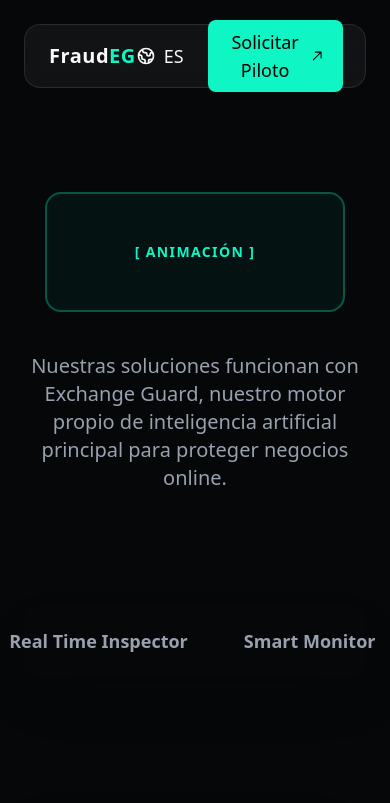
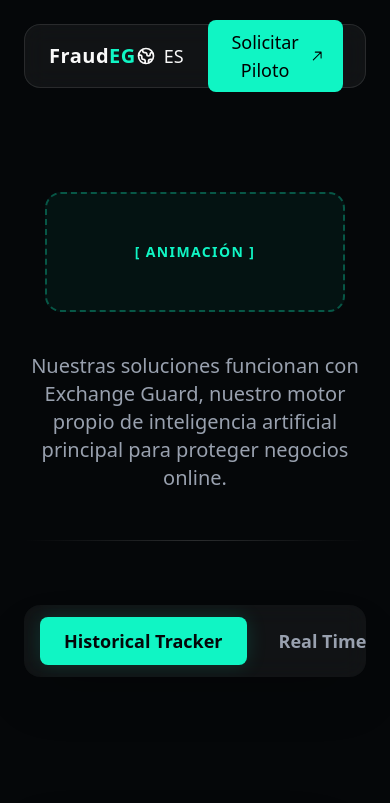
Before and after one commit to NayeliGS/PruebasFrau, a React (Vite) app: page / in a window 390 px wide. Shown: the top 803 px of the page. Built offline with nearby package versions, Linux system fonts and the light colour scheme.

Commit message:
Ajustes para entregar

```diff
--- a/src/components/landing/HeroSolutions.tsx
+++ b/src/components/landing/HeroSolutions.tsx
@@ -14,24 +14,29 @@ export const HeroSolutions = () => {
     <section className="w-full flex flex-col items-center mt-20 px-6 font-sans relative pb-16">
 
       {/* 1. ESPACIO RESERVADO PARA LA ANIMACIÓN */}
-      <div className="w-[300px] md:w-[500px] h-[120px] border-2 border-[#10F5C4]/30 bg-[#10F5C4]/5 rounded-2xl flex items-center justify-center mb-10">
+      <div className="w-[300px] md:w-[500px] h-[120px] border-2 border-dashed border-[#10F5C4]/30 bg-[#10F5C4]/5 rounded-2xl flex items-center justify-center mb-10">
         <span className="text-[#10F5C4] font-semibold tracking-widest uppercase text-sm">
           [ Animación ]
         </span>
       </div>
 
+      {/* 2. SUBTÍTULO */}
       <p className="text-gray-400 text-center max-w-3xl text-xl font-medium leading-7 mb-12">
         {t('hero.subtitle')}
       </p>
 
-      <div className="w-full max-w-4xl h-[1px] bg-gradient-to-r  mb-16"></div>
+      {/* 3. LÍNEA DIVISORIA */}
+      <div className="w-full max-w-4xl h-[1px] bg-gradient-to-r from-transparent via-white/15 to-transparent mb-16"></div>
 
-      <div className="sticky top-4 z-50 w-full max-w-5xl mx-auto flex items-center justify-center gap-2 md:gap-4 rounded-2xl shadow-2xl px-4 py-3 border-none">
+      {/* 4. MENÚ DE OPCIONES STICKY */}
+      {/* CORRECCIÓN: Agregamos overflow-x-auto y justify-start md:justify-center */}
+      <div className="sticky top-4 z-50 w-full max-w-5xl mx-auto flex items-center justify-start md:justify-center gap-2 md:gap-4 bg-white/5 backdrop-blur-md rounded-2xl shadow-2xl px-4 py-3 border-none overflow-x-auto">
         {modules.map((mod) => (
           <a
             href={`#${mod.id}`}
-
-            className={`w-auto px-6 h-[48px] flex items-center justify-center rounded-lg text-lg font-semibold leading-6 whitespace-nowrap transition-all duration-300 scroll-smooth border-none outline-none ${
+            key={mod.id}
+            // CORRECCIÓN: Agregamos "shrink-0" para que los botones mantengan su tamaño en móviles
+            className={`shrink-0 w-auto px-6 h-[48px] flex items-center justify-center rounded-lg text-lg font-semibold leading-6 whitespace-nowrap transition-all duration-300 scroll-smooth border-none outline-none ${
               mod.isActive
                 ? 'bg-[#10F5C4] text-[#050709] shadow-[0_0_20px_rgba(16,245,196,0.15)]'
                 : 'bg-transparent text-gray-400 hover:text-[#F9F9F9]'
```
